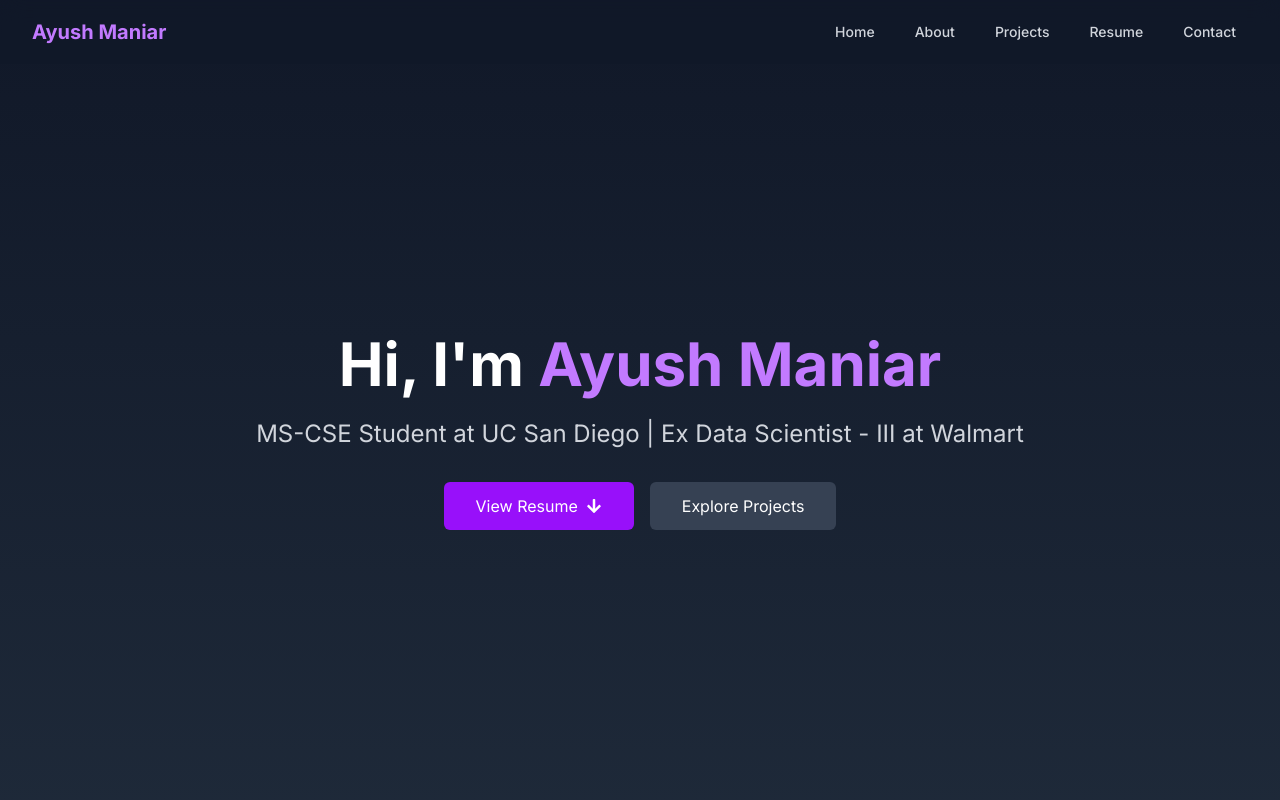
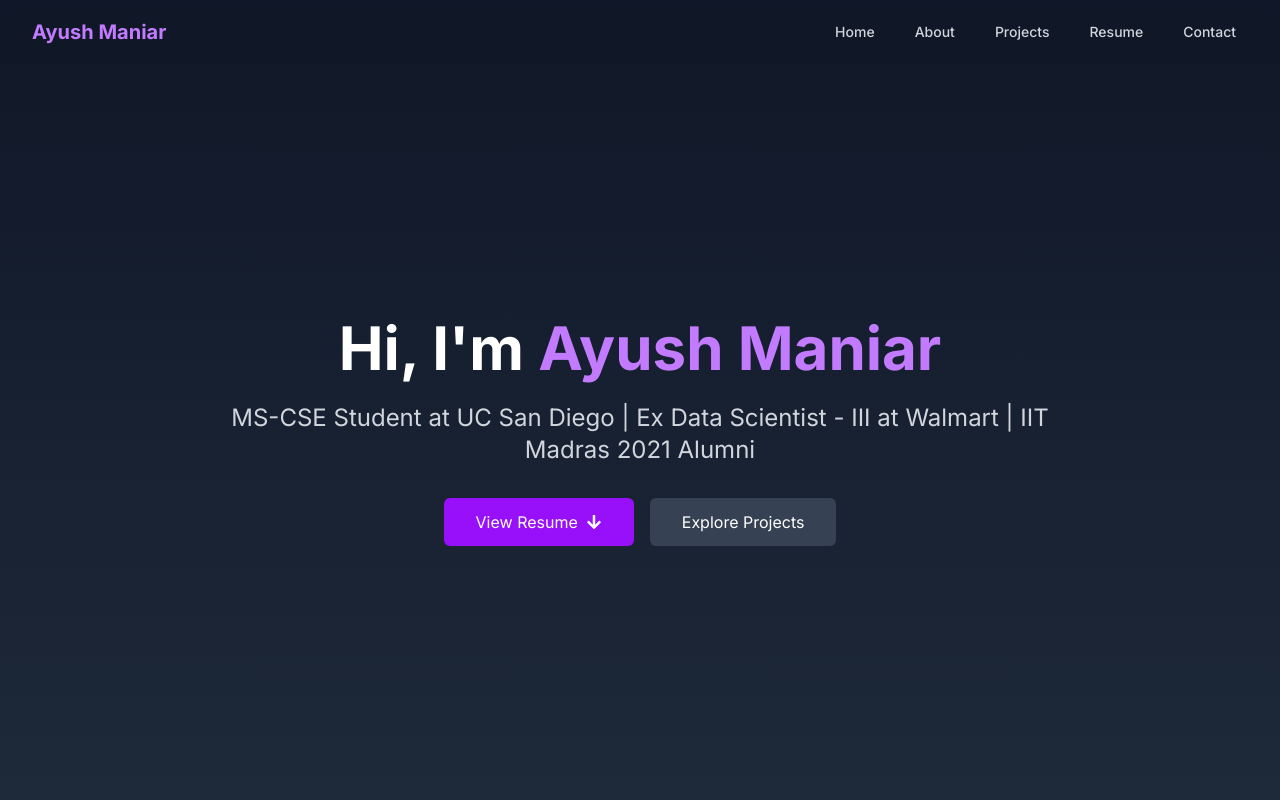
Before and after one commit to Ayushmaniar/Ayushmaniar.github.io, a Next.js app in the folder portfolio/: page / in a window 1280 px wide. Shown: the top 800 px of the page. Built offline with nearby package versions, Linux system fonts and the light colour scheme.

Commit message:
Update profile description to include IIT Madras alumni

```diff
--- a/portfolio/src/app/page.tsx
+++ b/portfolio/src/app/page.tsx
@@ -47,7 +47,7 @@ function Home() {
             transition={{ delay: 0.4, duration: 0.8 }}
             className="text-xl sm:text-2xl text-gray-300 mb-8"
           >
-            MS-CSE Student at UC San Diego | Ex Data Scientist - III at Walmart
+            MS-CSE Student at UC San Diego | Ex Data Scientist - III at Walmart | IIT Madras 2021 Alumni
           </motion.p>
 
           <motion.div
```
